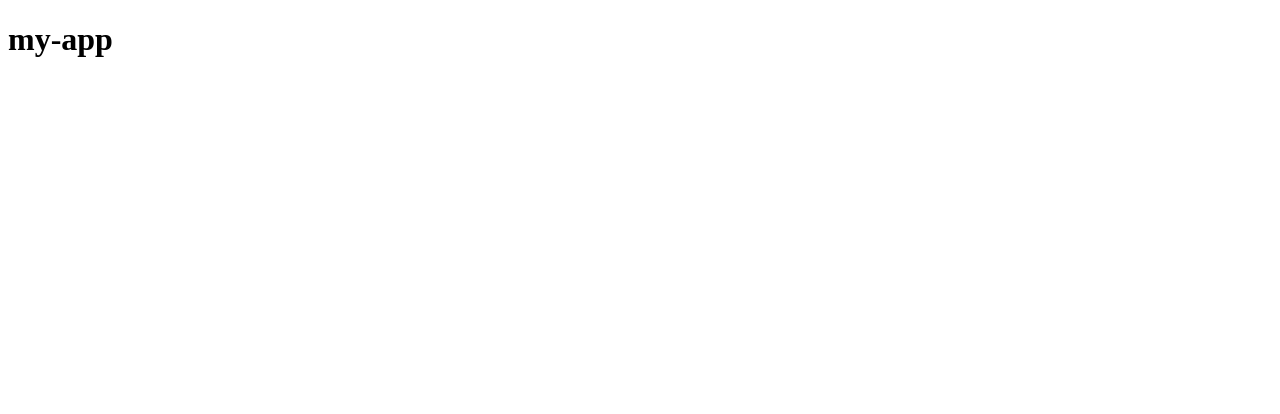
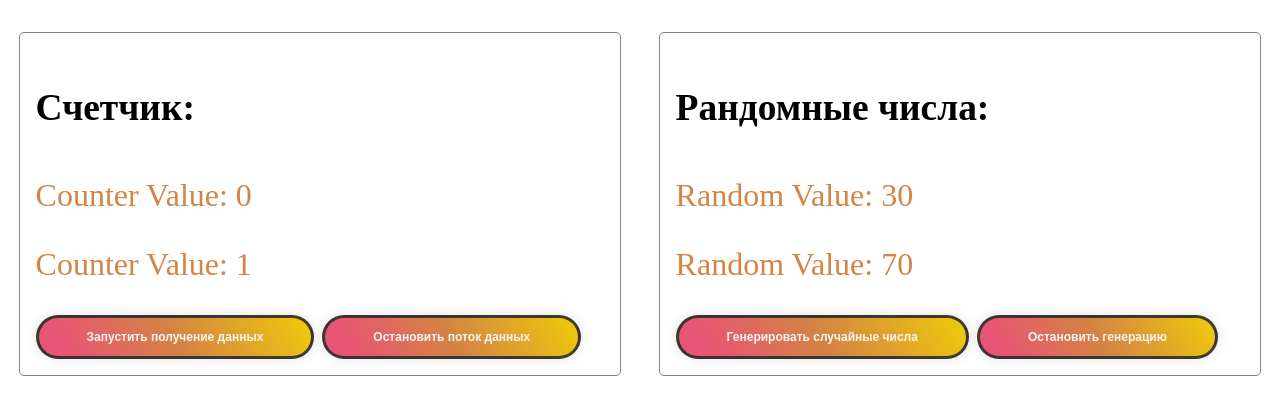
Before and after one commit to AleX-EKX/angular-course, an Angular app in the folder my-app/: page / in a window 1280 px wide. Shown: the top 414 px of the page. Built offline with nearby package versions, Linux system fonts and the light colour scheme.

Commit message:
task-2.3

```diff
--- a/my-app/src/app/app.component.css
+++ b/my-app/src/app/app.component.css
@@ -0,0 +1,39 @@
+.container {
+    display: flex;
+    justify-content: space-around;
+    padding-top: 1.5rem;
+    gap: 1rem;
+  }
+
+  .column {
+    width: 45%;
+    padding: 1rem;
+    border: 1px solid rgb(131, 134, 132);
+    border-radius: 5px;
+    font-size: 2rem;
+  }
+
+  .column h3 {
+    padding-bottom: 10px;
+  }
+  .column p{
+    color: #d48444;
+  }
+  .btn-block{
+    display: flex;
+    gap: 0.5rem;
+
+  }
+  button {
+
+    background-color: #da4f6e;
+    background-image: linear-gradient(60deg, #e85475 10%, #d48444 50%, #efcb0a 100%);
+    color: #f7f4f4;
+    border-radius: 50px;
+    padding: 12px 48px;
+    border: solid rgba(45, 45, 45, 0.90);
+    box-shadow: 0px 0px 9px 2px rgba(195, 195, 195, 0.35);
+    transition: all 0.5s ease;
+    font-size: 12px;
+    font-weight: bold;
+  }
--- a/my-app/src/app/app.component.html
+++ b/my-app/src/app/app.component.html
@@ -1 +1,19 @@
-<h1>{{title}}</h1>
+<div class="container">
+    <div class="column">
+      <h3>Счетчик:</h3>
+      <p *ngFor="let count of counterService.counterArray">Counter Value: {{ count }}</p>
+      <div class="btn-block">
+        <button (click)="startCounter()">Запустить получение данных</button>
+        <button *ngIf="stopButton" (click)="stopSubs()">Остановить поток данных</button>
+      </div>
+    </div>
+    <div class="column">
+      <h3>Рандомные числа:</h3>
+      <p *ngFor="let randomValue of randomValues">{{ randomValue }}</p>
+      <div class="btn-block">
+        <button (click)="startRandomNumbers()">Генерировать случайные числа</button>
+        <button *ngIf="stopRandomButton" (click)="stopRandomNumbers()">Остановить генерацию</button>
+      </div>
+
+    </div>
+  </div>
--- a/my-app/src/app/app.component.ts
+++ b/my-app/src/app/app.component.ts
@@ -1,11 +1,46 @@
 import { Component } from '@angular/core';
+import { Subscription } from 'rxjs';
+import { CounterService } from './counter.service';
 
 @Component({
   selector: 'app-root',
   templateUrl: './app.component.html',
-  styleUrls: ['./app.component.css']
+  styleUrls: ['./app.component.css'],
 })
 export class AppComponent {
-  title = 'my-app';
+  stopButton = false;
+  stopRandomButton = false;
+  randomValues: string[] = [];
 
+  counterSubs$: Subscription = new Subscription();
+  randomSubs$: Subscription = new Subscription();
+
+  constructor(public counterService: CounterService) {}
+
+  ngOnInit() {
+    this.startCounter();
+    this.startRandomNumbers();
+  }
+
+  startCounter() {
+    this.counterSubs$ = this.counterService.setCounter().subscribe();
+    this.stopButton = true;
+  }
+
+  stopSubs() {
+    this.counterSubs$.unsubscribe();
+    this.stopButton = false;
+  }
+
+  startRandomNumbers() {
+    this.randomSubs$ = this.counterService.getRandomNumbers().subscribe(value => {
+      this.randomValues.push(`Random Value: ${value}`);
+    });
+    this.stopRandomButton = true;
+  }
+
+  stopRandomNumbers() {
+    this.randomSubs$.unsubscribe();
+    this.stopRandomButton = false;
+  }
 }
--- a/my-app/src/app/app.module.ts
+++ b/my-app/src/app/app.module.ts
@@ -3,6 +3,7 @@ import { BrowserModule } from '@angular/platform-browser';
 
 import { AppRoutingModule } from './app-routing.module';
 import { AppComponent } from './app.component';
+import { CounterService } from './counter.service';
 
 @NgModule({
   declarations: [
@@ -12,7 +13,7 @@ import { AppComponent } from './app.component';
     BrowserModule,
     AppRoutingModule
   ],
-  providers: [],
+  providers: [CounterService],
   bootstrap: [AppComponent]
 })
 export class AppModule { }
--- /dev/null
+++ b/my-app/src/app/counter.service.ts
@@ -0,0 +1,23 @@
+import { Injectable } from '@angular/core';
+import { Observable, interval } from 'rxjs';
+import { map } from 'rxjs/operators';
+
+@Injectable()
+export class CounterService {
+  counterArray: number[] = [];
+
+  setCounter(): Observable<number[]> {
+    return interval(2000).pipe(
+      map(() => {
+        this.counterArray.push(this.counterArray.length);
+        return this.counterArray;
+      })
+    );
+  }
+
+  getRandomNumbers(): Observable<number> {
+    return interval(2000).pipe(
+      map(() => Math.floor(Math.random() * 100))
+    );
+  }
+}
```
Also changed, not shown: 1 other file (tests, documents, lock files or other folders).
